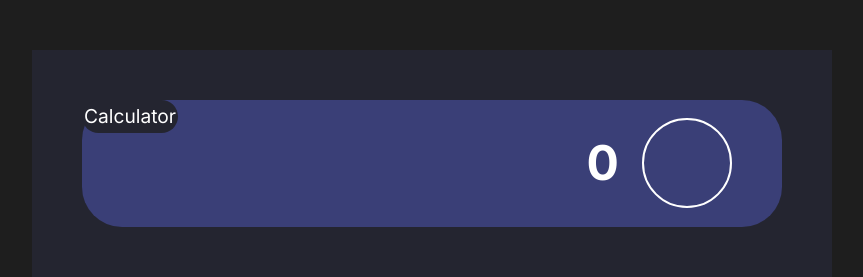
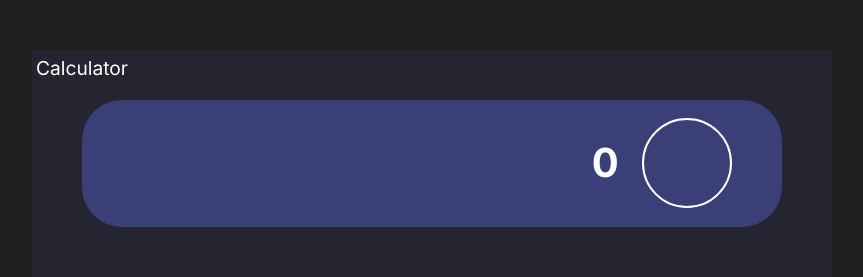
Before and after one commit to WithNoRegret/vanilla-js-calculator, a website with bundled scripts: page index.html in a window 1280 px wide. Shown: the top 277 px of the page, without its empty margins (208-1071 px from the left). Built offline with nearby package versions, Linux system fonts and the light colour scheme.

Commit message:
minor style update

```diff
--- a/css/blocks/calculator.css
+++ b/css/blocks/calculator.css
@@ -16,8 +16,10 @@
 }
 .calculator__info {
   position: absolute;
+  top: 0;
+  left: 0;
 
-  padding: 2px;
+  padding: 4px;
 
   background-color: var(--calculator-color);
   border-radius: var(--display-border-radius);
@@ -34,6 +36,7 @@
   height: 20%;
   padding: 50px;
 
+  font-size: 40px;
   font-weight: 700;
   letter-spacing: 0.2rem;
   word-break: break-all;
```
